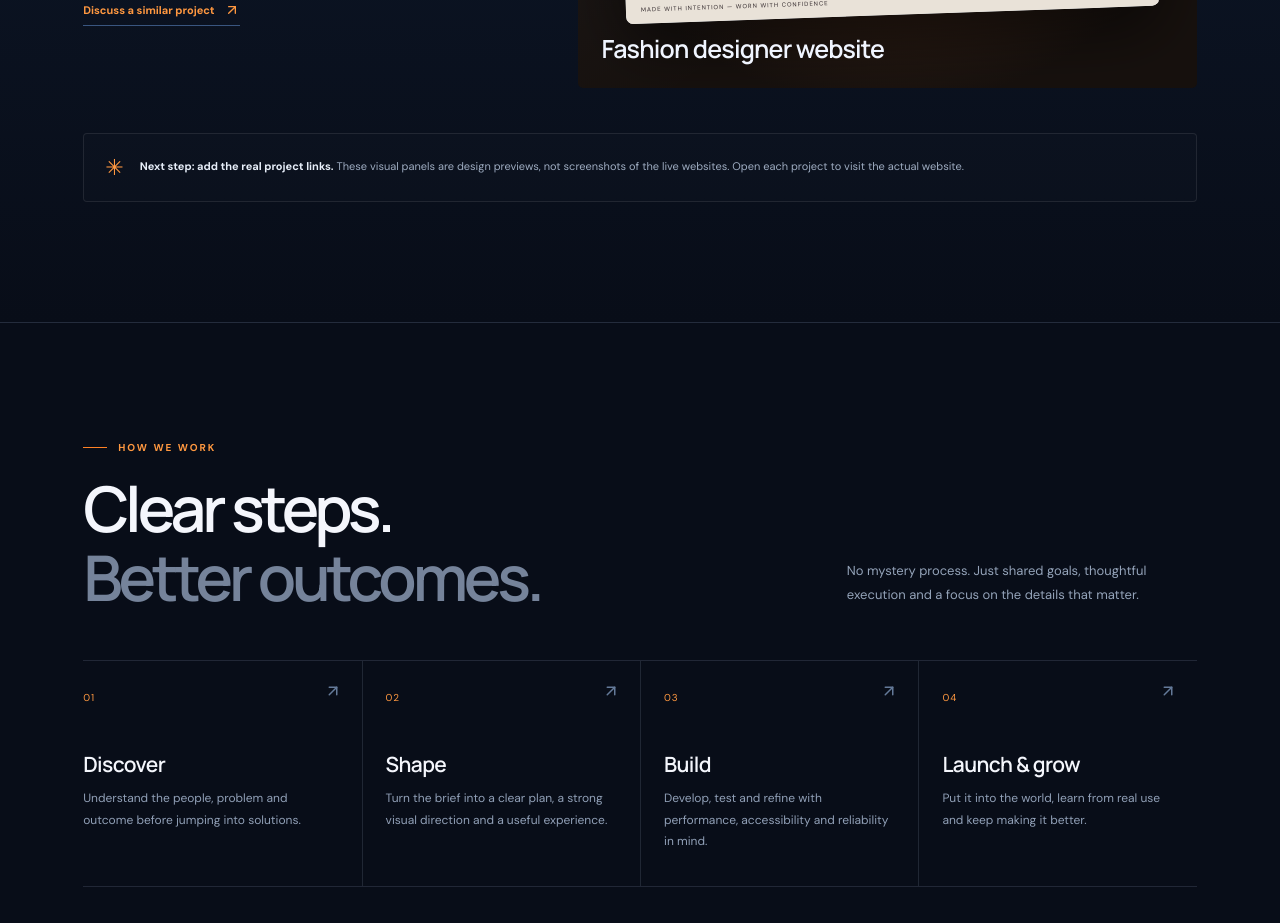
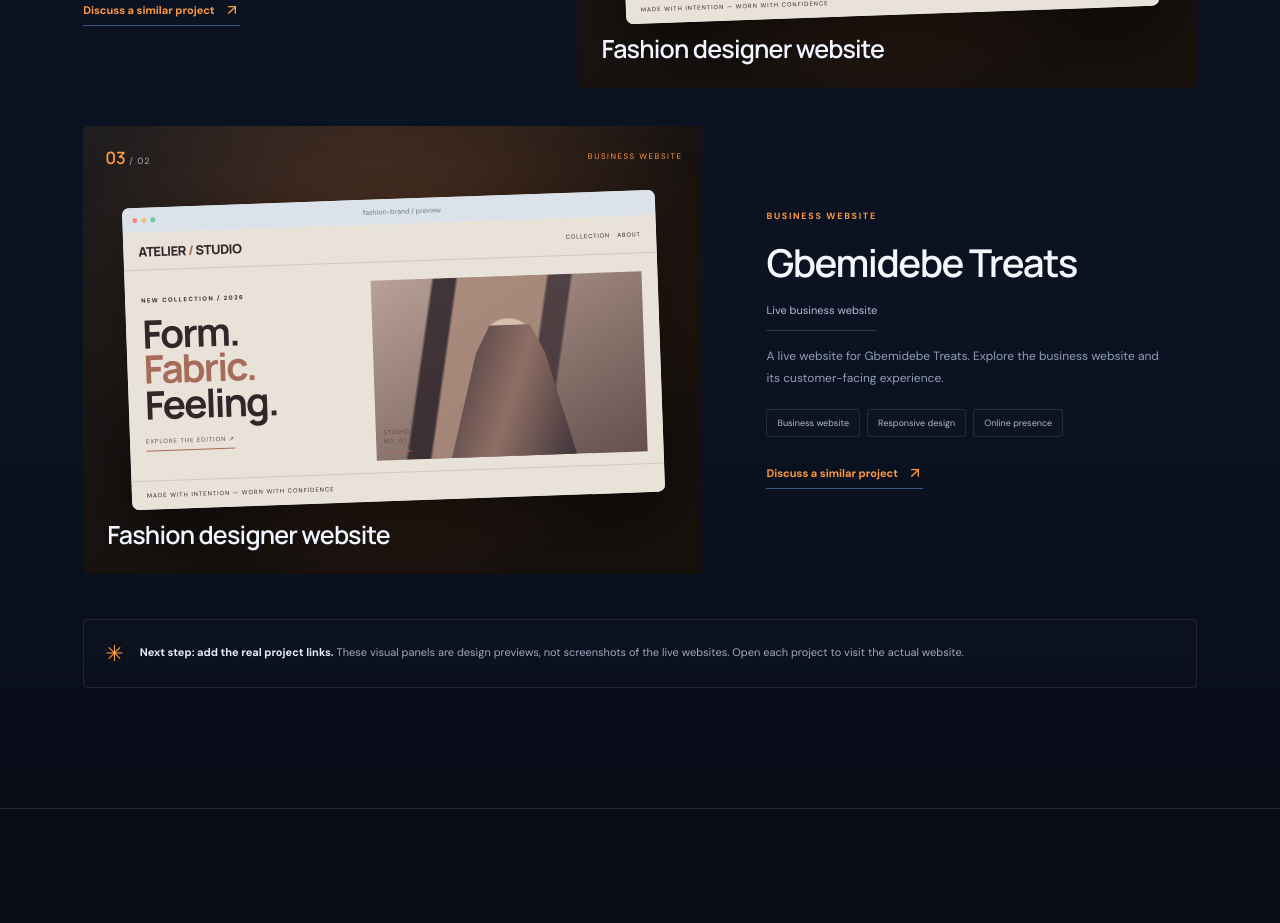
Before and after one commit to gloryofgodunisexfashion-code/samson-it-solution, a React (Vite) app: page / in a window 1280 px wide. Shown: the part 3220-4143 px from the top of the page. Built offline with nearby package versions, Linux system fonts and the light colour scheme.

Commit message:
Add Gbemidebe Treats to selected portfolio projects

```diff
--- a/src/main.jsx
+++ b/src/main.jsx
@@ -5,7 +5,8 @@
 
 const projects = [
   { no: '01', category: 'HTML · CSS', title: 'Restaurant Website', type: 'Website design & front-end build', tone: 'restaurant', url: 'https://resturant-henna-eight.vercel.app/about.html', tags: ['HTML', 'CSS', 'Responsive layout'], description: 'A restaurant website project built with HTML and CSS — focused on presenting the restaurant clearly and making the experience easy to explore.' },
-  { no: '02', category: 'FASHION · WEB DESIGN', title: 'Fashion Designer Website', type: 'Website for a fashion business', tone: 'fashion', url: 'https://glory-of-god-fashion.web.app/', tags: ['Web design', 'HTML', 'CSS'], description: 'A website created for a fashion designer business, bringing the brand and its work into a dedicated online presence.' }
+  { no: '02', category: 'FASHION · WEB DESIGN', title: 'Fashion Designer Website', type: 'Website for a fashion business', tone: 'fashion', url: 'https://glory-of-god-fashion.web.app/', tags: ['Web design', 'HTML', 'CSS'], description: 'A website created for a fashion designer business, bringing the brand and its work into a dedicated online presence.' },
+  { no: '03', category: 'BUSINESS WEBSITE', title: 'Gbemidebe Treats', type: 'Live business website', tone: 'treats', url: 'https://gbemidebetreats.com.ng/', tags: ['Business website', 'Responsive design', 'Online presence'], description: 'A live website for Gbemidebe Treats. Explore the business website and its customer-facing experience.' }
 ];
 const services = [
   { icon: PanelsTopLeft, n: '01', title: 'Websites & digital presence', desc: 'Distinctive, fast websites that tell your story clearly and help the right people take action.' },
```
